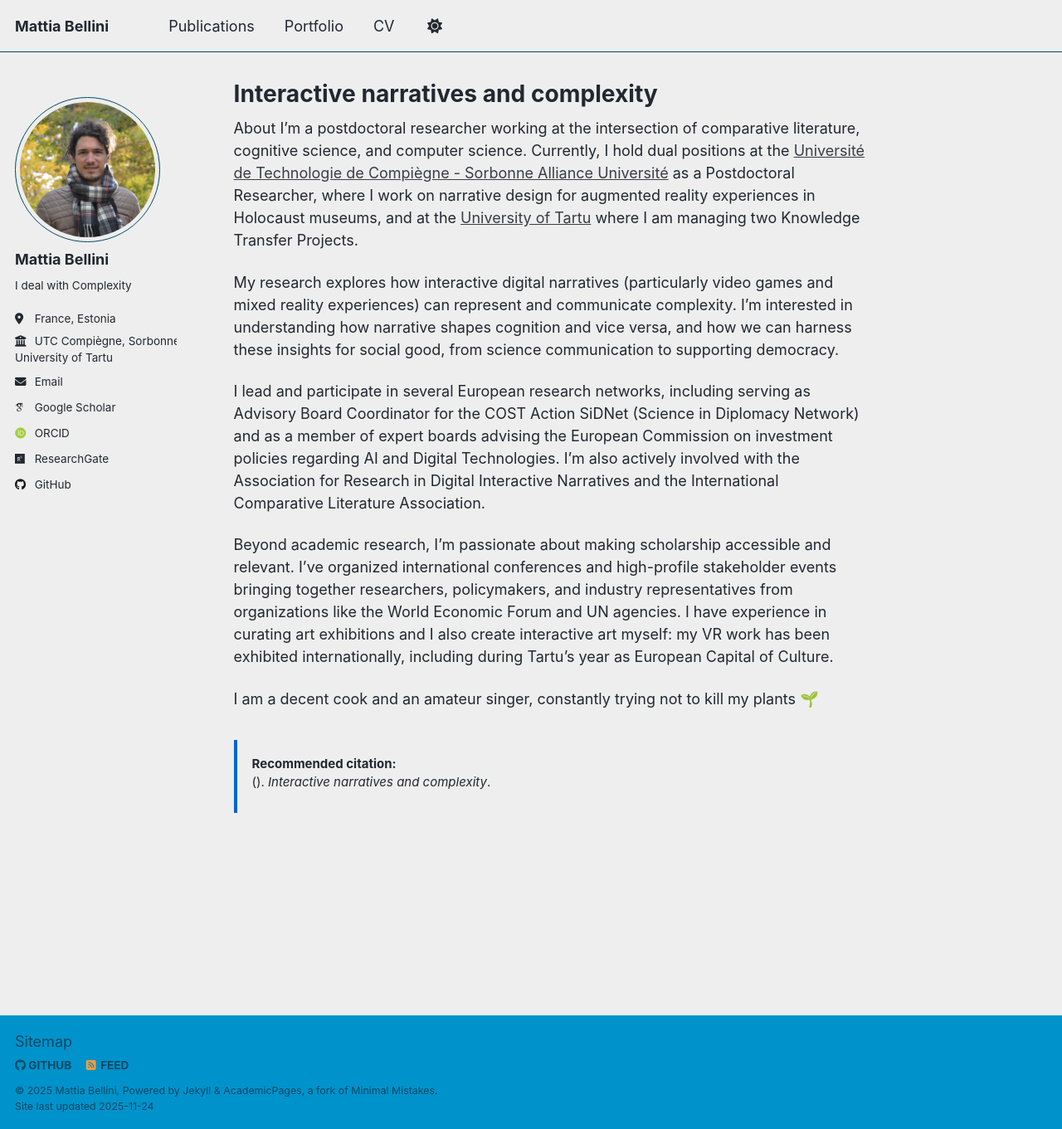
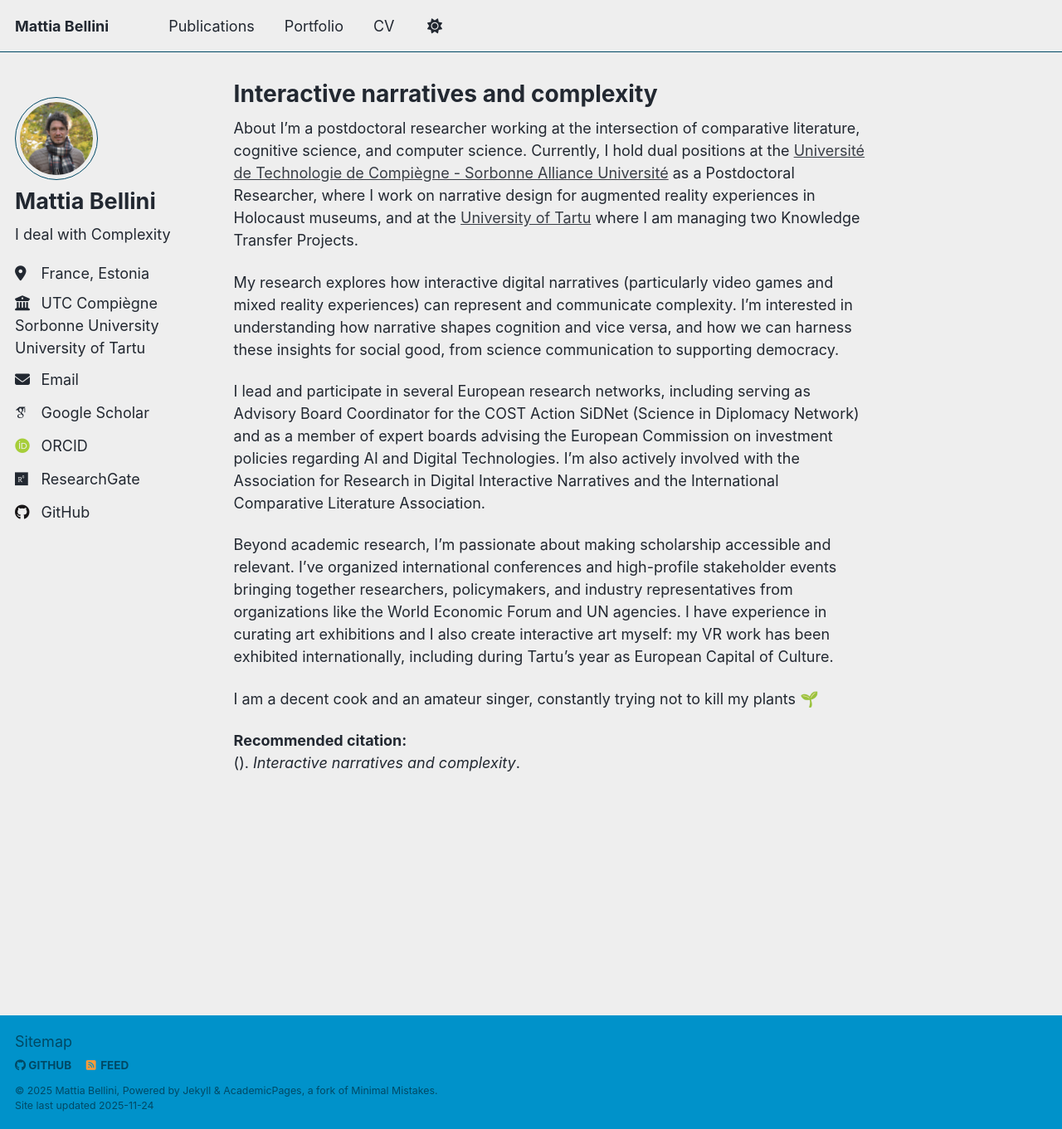
Before and after one commit to bellinitia/website, a Jekyll site: the page built from _pages/about.md, in a window 1280 px wide and 1361 px high. Shown: the whole window at 83% size. Built offline with Jekyll 4.4.1, drawn with Linux system fonts in a browser that asks for light colours; some web fonts are replaced; a script that is not in the unit is left out.

Commit message:
css adjustments to homepage and publication pages

```diff
--- a/_config.yml
+++ b/_config.yml
@@ -28,7 +28,7 @@ author:
   pronouns         : # example: "she/her"
   bio              : "I deal with Complexity"
   location         : "France, Estonia"
-  employer         : "UTC Compiègne, Sorbonne University <br /> University of Tartu"
+  employer         : "UTC Compiègne <br />Sorbonne University <br />University of Tartu"
   uri              : # URL
   email            : "bellinitia@gmail.com"
 
--- a/_layouts/single.html
+++ b/_layouts/single.html
@@ -149,13 +149,13 @@ layout: default
 
 
       {% comment %}========== DISPLAY CITATION AND LINKS ========={% endcomment %}
-      <div class="citation-block" style="margin-top: 2em; padding: 1em; border-left: 4px solid #0066cc;">
-        <p style="font-size: smaller; margin-bottom: 0.5em;">
+      <div class="citation-block">
+        <p>
           <strong>Recommended citation:</strong><br>
           {{ auto_citation | strip }}
         </p>
 
-        <p style="font-size: smaller; margin-bottom: 0;">
+        <p>
           {% assign paper_url = page.pdf | default: page.paperurl %}
 
           {% if paper_url %}
--- a/assets/css/main.scss
+++ b/assets/css/main.scss
@@ -41,3 +41,19 @@
     "vendor/font-awesome/solid",
     "vendor/font-awesome/brands"
 ;
+
+.author__avatar {
+  width: 100px;
+}
+.author__content {
+    vertical-align: middle;
+}
+.sidebar .author__name {
+    font-size: 1.5em;
+}
+.sidebar p, .sidebar li {
+    font-size: 1em;
+}
+.sidebar {
+    margin-bottom: 2em;
+}
```
